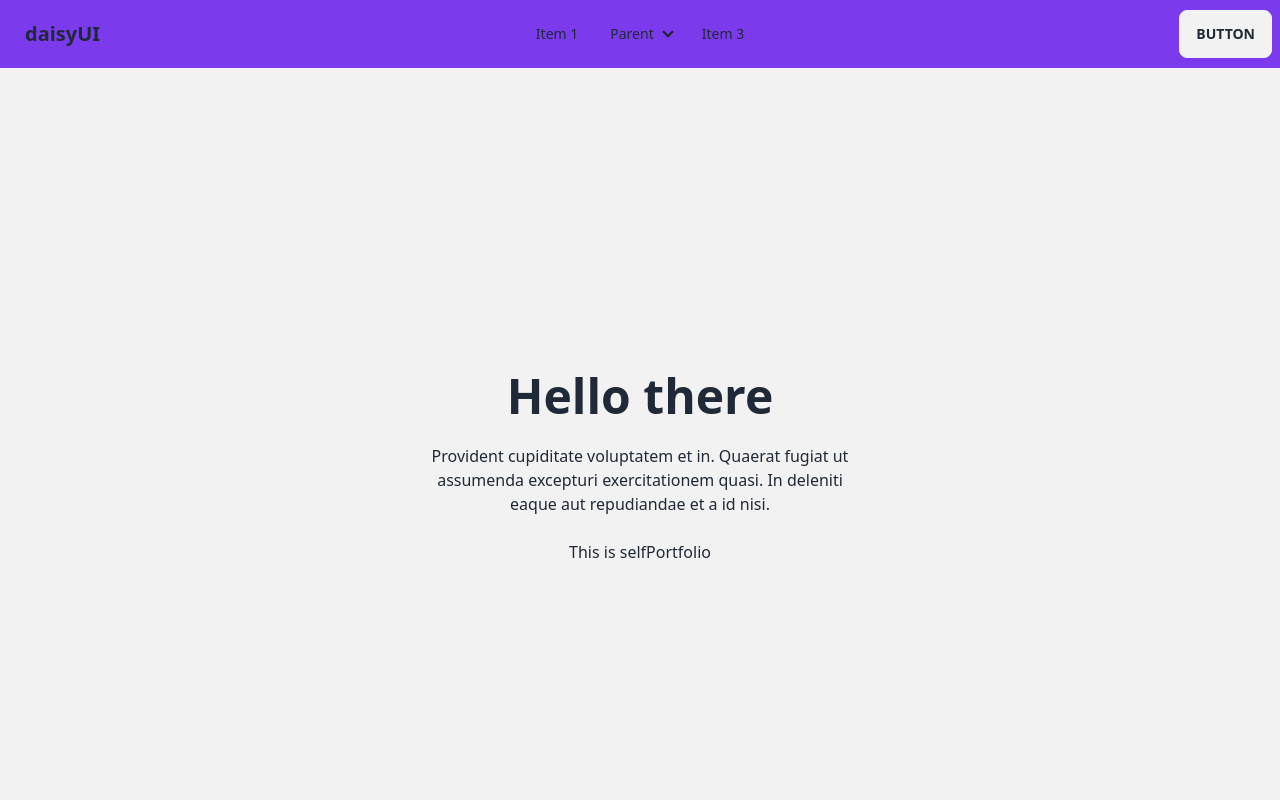
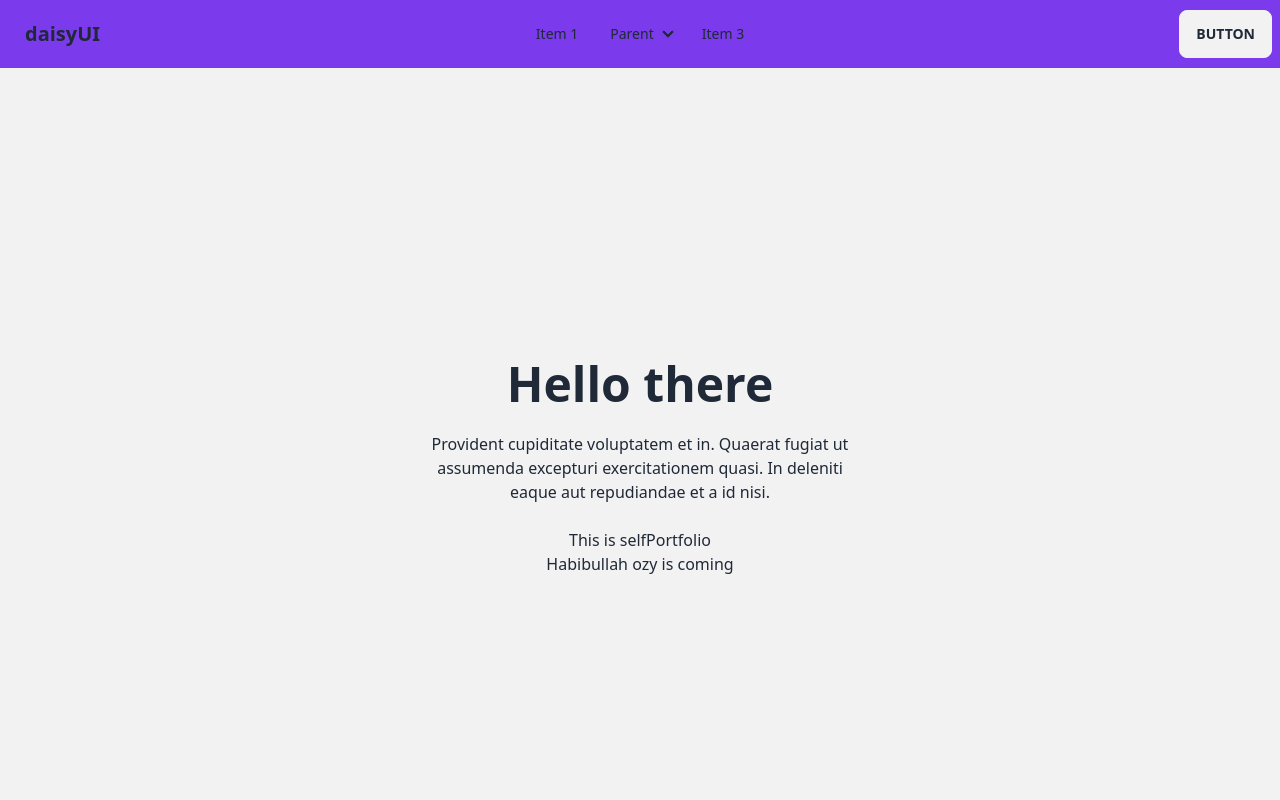
Before and after one commit to Ozyullah/self-portfolio, a React (Create React App) app: page / in a window 1280 px wide. Shown: the top 800 px of the page. Built offline with nearby package versions, Linux system fonts and the light colour scheme.

Commit message:
added from habibullahOzy

```diff
--- a/src/Pages/FixedPages/Home/Home.js
+++ b/src/Pages/FixedPages/Home/Home.js
@@ -9,6 +9,7 @@ const Home = () => {
                         <h1 class="text-5xl font-bold">Hello there</h1>
                         <p class="py-6">Provident cupiditate voluptatem et in. Quaerat fugiat ut assumenda excepturi exercitationem quasi. In deleniti eaque aut repudiandae et a id nisi.</p>
                         <h1>This is selfPortfolio</h1>
+                        <h1>Habibullah ozy is coming</h1>
                     </div>
                 </div>
             </div>
```
